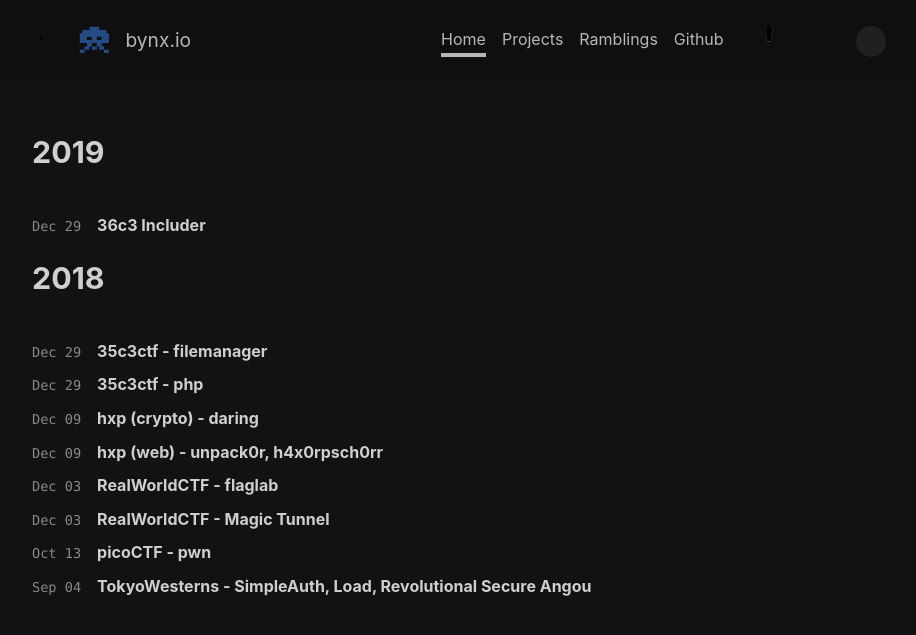
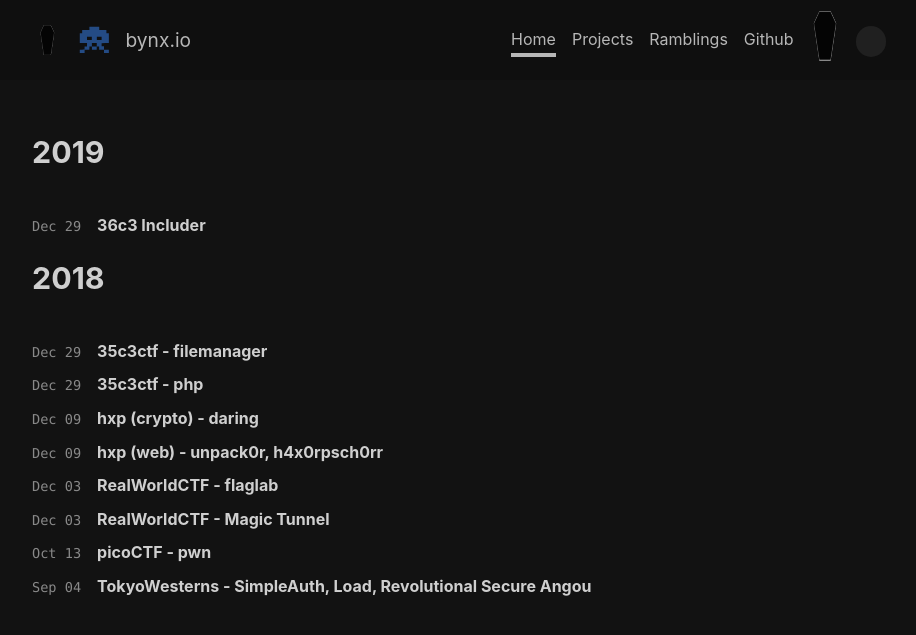
Before and after one commit to drtychai/drtychai.github.io, a Jekyll site: the page built from index.html, in a window 1280 px wide. Shown: the top 635 px of the page, without its empty margins (181-1097 px from the left). Built offline with Jekyll 4.4.1, drawn with Linux system fonts in a browser that asks for light colours; the list of posts is cut into pages by our own code.

```diff
--- a/_includes/header.html
+++ b/_includes/header.html
@@ -31,7 +31,7 @@
           {%- endfor -%}
 
           <li>
-              <button style="width:100px;height:200px">
+              <button style="width:30px;height:50px">
                   {%- include svg/coffin.svg -%}
               <button>
           </li>
```
Also changed, not shown: _includes/svg/coffin.svg.
